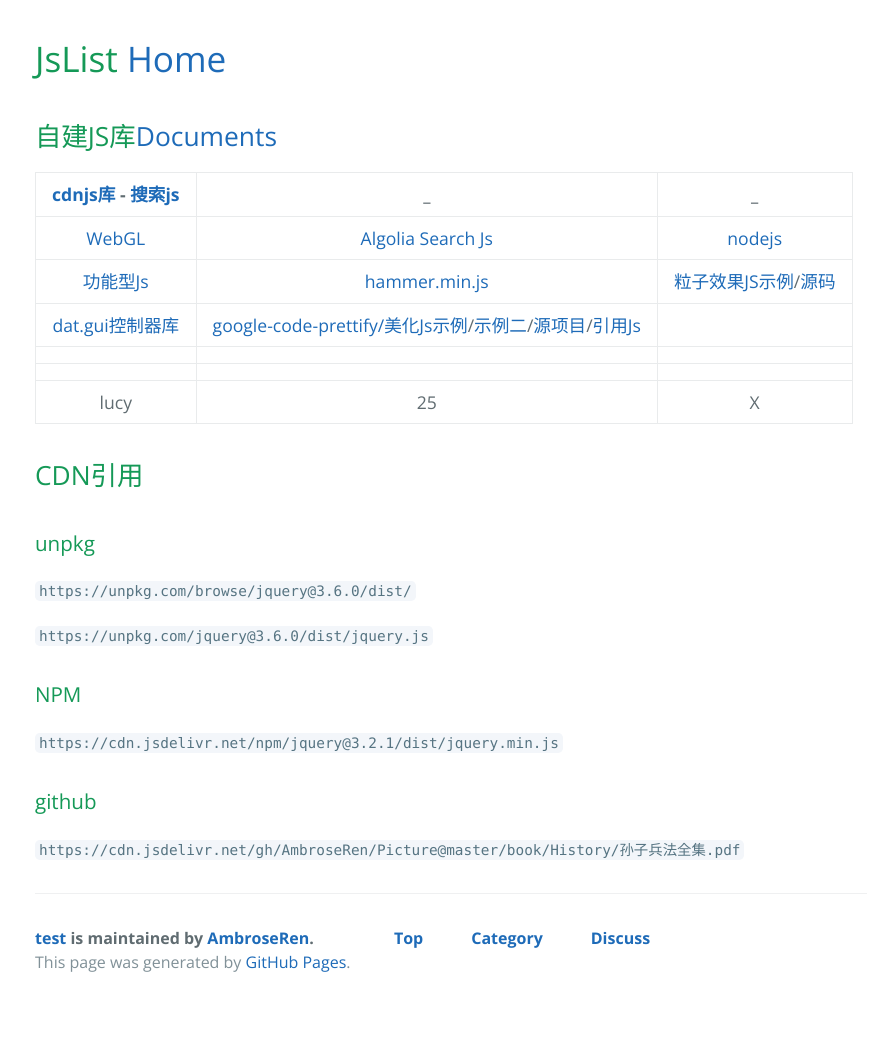
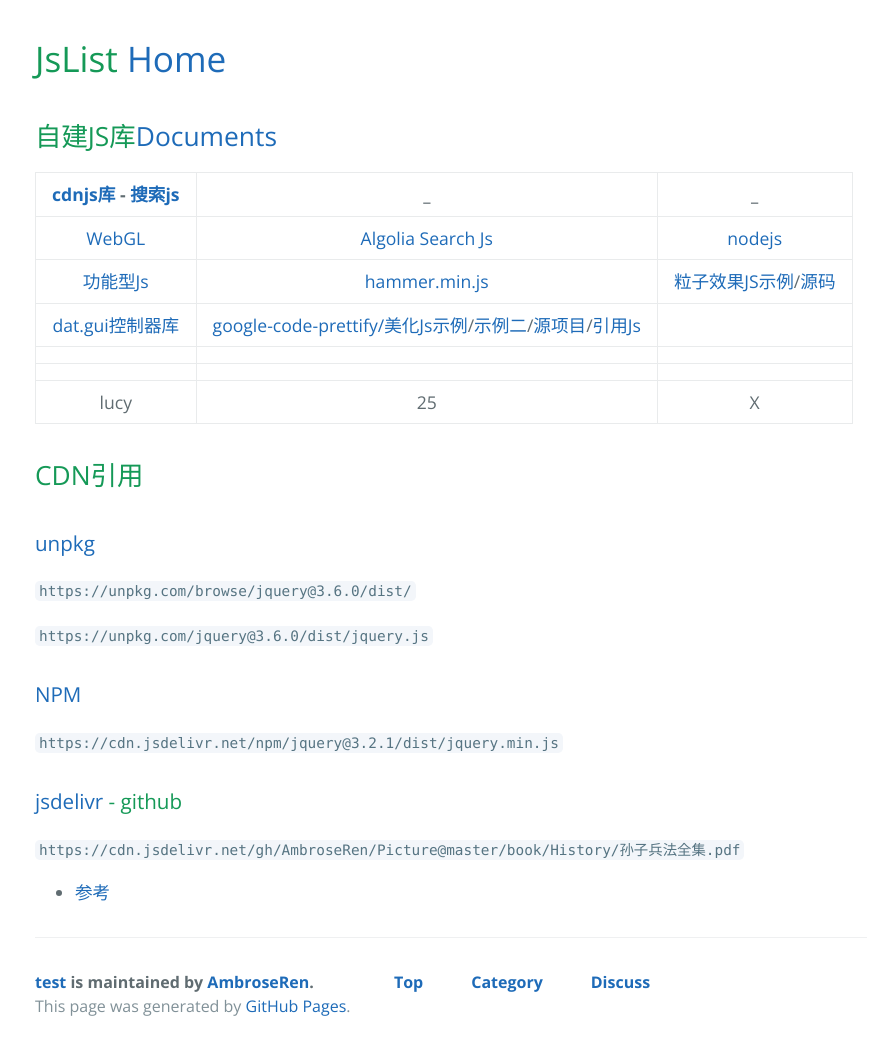
Before and after one commit to AmbroseRen/test, a Jekyll site: the page built from js/index.md, in a window 1280 px wide. Shown: the whole page, without its empty margins (189-1073 px from the left). Built offline with Jekyll 4.4.1, drawn with Linux system fonts in a browser that asks for light colours; our own code applies the rules of GitHub Pages for plain Markdown files; the repository's description, which GitHub fills in, is left out; before the commit the page ends 1006 px from its top, so only the background shows below that.

Commit message:
Update index.md

```diff
--- a/js/index.md
+++ b/js/index.md
@@ -13,16 +13,18 @@
 
 ## CDN引用
 
-### unpkg
+### [unpkg](https://unpkg.com/)
 
 `https://unpkg.com/browse/jquery@3.6.0/dist/`
 
 `https://unpkg.com/jquery@3.6.0/dist/jquery.js`
 
-### NPM
+### [NPM](https://www.npmjs.com/)
 
 `https://cdn.jsdelivr.net/npm/jquery@3.2.1/dist/jquery.min.js`
 
-### github
+### [jsdelivr](https://www.jsdelivr.com/) - github
 
 `https://cdn.jsdelivr.net/gh/AmbroseRen/Picture@master/book/History/孙子兵法全集.pdf`
+
+- [参考](https://blog.csdn.net/Ambrose_Ren/article/details/108325119)
```
